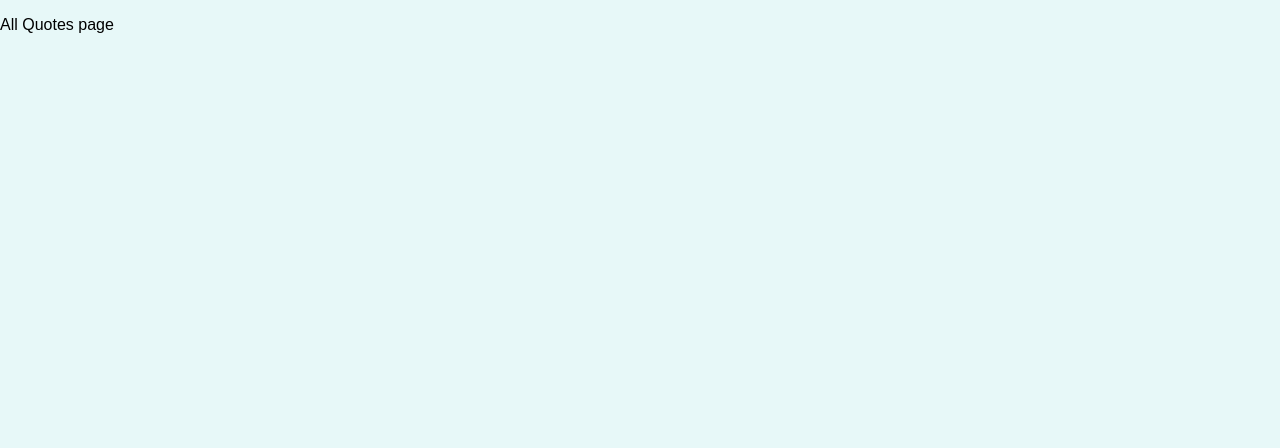
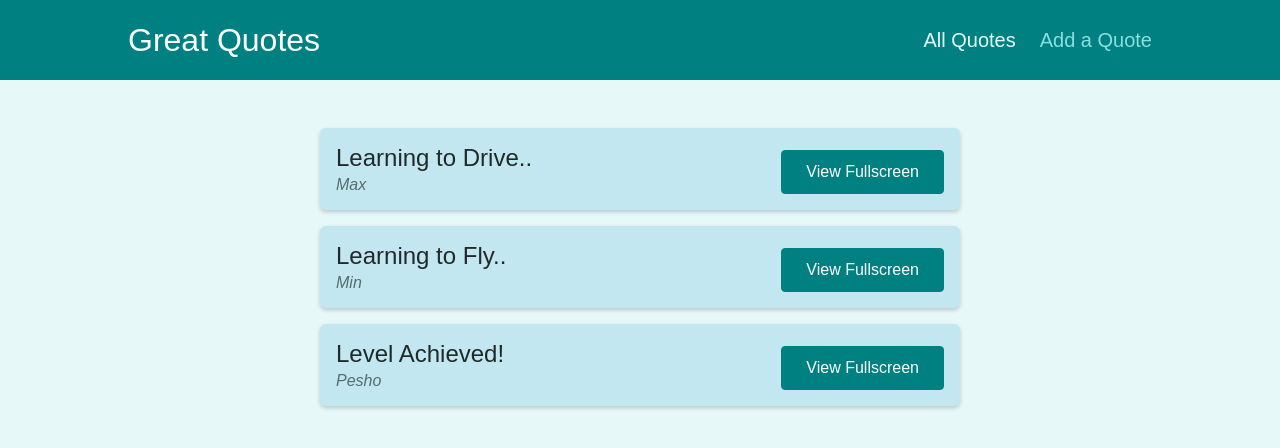
Before and after one commit to GeorgiSirakov4444/Reouting-React, a React (Create React App) app: page /quotes in a window 1280 px wide. Shown: the top 448 px of the page. Built offline with nearby package versions, Linux system fonts and the light colour scheme.

Commit message:
dummy data

```diff
--- a/src/App.js
+++ b/src/App.js
@@ -1,24 +1,27 @@
-import { Route, Switch, Redirect } from 'react-router-dom';
-import AllQuotes from './pages/AllQuotes';
-import QuoteDetail from './pages/QuoteDetail';
-import NewQuote from './pages/NewQuote';
+import { Route, Switch, Redirect } from "react-router-dom";
+import AllQuotes from "./pages/AllQuotes";
+import QuoteDetail from "./pages/QuoteDetail";
+import NewQuote from "./pages/NewQuote";
+import Layout from "./components/layout/Layout";
 
 function App() {
   return (
+    <Layout>
       <Switch>
-      <Route path='/' exact>
-        <Redirect to='/quotes'/>
+        <Route path="/" exact>
+          <Redirect to="/quotes" />
         </Route>
-      <Route path='/quotes' exact>
+        <Route path="/quotes" exact>
           <AllQuotes />
         </Route>
-      <Route path='/quotes/:quoteId'>
+        <Route path="/quotes/:quoteId">
           <QuoteDetail />
         </Route>
-      <Route path='/new-quote'>
+        <Route path="/new-quote">
           <NewQuote />
         </Route>
       </Switch>
+    </Layout>
   );
 }
 
--- /dev/null
+++ b/src/components/layout/Layout.js
@@ -0,0 +1,12 @@
+import { Fragment } from 'react';
+import classes from './Layout.module.css';
+import MainNavigation from './MainNavigation';
+
+const Layout = (props) => {
+    return <Fragment>
+        <MainNavigation />
+        <main className={classes.main}>{props.children}</main>
+    </Fragment>
+};
+
+export default Layout;
--- /dev/null
+++ b/src/components/layout/MainNavigation.js
@@ -0,0 +1,20 @@
+import { NavLink } from 'react-router-dom';
+import classes from './MainNavigation.module.css';
+
+const MainNavigation = () => {
+    return <header className={classes.header}>
+        <div className={classes.logo}>Great Quotes</div>
+            <nav className={classes.nav}>
+                <ul>
+                    <li>
+        <NavLink to='/quotes' activeClassName={classes.active}>All Quotes</NavLink>
+                    </li>
+                    <li>
+        <NavLink to='/new-quote' activeClassName={classes.active}>Add a Quote</NavLink>
+                    </li>
+                </ul>
+            </nav>
+    </header>
+};
+
+export default MainNavigation;
--- a/src/components/quotes/QuoteItem.js
+++ b/src/components/quotes/QuoteItem.js
@@ -1,4 +1,5 @@
 import classes from './QuoteItem.module.css';
+import { Link } from 'react-router-dom';
 
 const QuoteItem = (props) => {
   return (
@@ -9,9 +10,9 @@
         </blockquote>
         <figcaption>{props.author}</figcaption>
       </figure>
-      <a className='btn'>
+      <Link className='btn' to={`/quotes/${props.id}`}>
         View Fullscreen
-      </a>
+      </Link>
     </li>
   );
 };
--- a/src/pages/AllQuotes.js
+++ b/src/pages/AllQuotes.js
@@ -1,4 +1,11 @@
+import QuoteList from '../components/quotes/QuoteList';
+const DUMMY_QUOTES = [
+    {id: 'q1', author: 'Max', text: 'Learning to Drive..'},
+    {id: 'q2', author: 'Min', text: 'Learning to Fly..'},
+    {id: 'q3', author: 'Pesho', text: 'Level Achieved!'}
+];
+
 const AllQuotes = () => {
-    return <p>All Quotes page</p>;
+    return <QuoteList quotes={DUMMY_QUOTES}/>;
 };
 export default AllQuotes;
--- a/src/pages/NewQuote.js
+++ b/src/pages/NewQuote.js
@@ -1,4 +1,10 @@
+import QuoteForm from '../components/quotes/QuoteForm';
+
 const NewQuote = () => {
-    return <p>New Quote page</p>;
+    const addQuoteHandler = (quoteData) => {
+        console.log(quoteData);
+    };
+
+    return <QuoteForm onAddQuote={addQuoteHandler}/>;
 };
 export default NewQuote;
--- a/src/pages/QuoteDetail.js
+++ b/src/pages/QuoteDetail.js
@@ -1,12 +1,24 @@
 import { Fragment } from "react";
 import { useParams, Route } from "react-router-dom";
 import Comments from '../components/comments/Comments';
+import HighlightedQuote from '../components/quotes/HighlightedQuote';
+
+const DUMMY_QUOTES = [
+    {id: 'q1', author: 'Max', text: 'Learning to Drive..'},
+    {id: 'q2', author: 'Min', text: 'Learning to Fly..'},
+    {id: 'q3', author: 'Pesho', text: 'Level Achieved!'}
+];
 
 const QuoteDetail = () => {
     const params = useParams();
+    const quote = DUMMY_QUOTES.find(quote => quote.id === params.quoteId);
+
+    if(!quote) {
+        return <p>No quote found</p>;
+    }
+
     return <Fragment>
-            <p>Quote Detail page</p>
-            <p>{params.quoteId}</p>
+            <HighlightedQuote text={quote.text} author={quote.author}/>
             <Route path={`/quotes/${params.quoteId}/comments`}>
                 <Comments />
             </Route>
```
Lines whose indentation alone changed are shown as unchanged.
